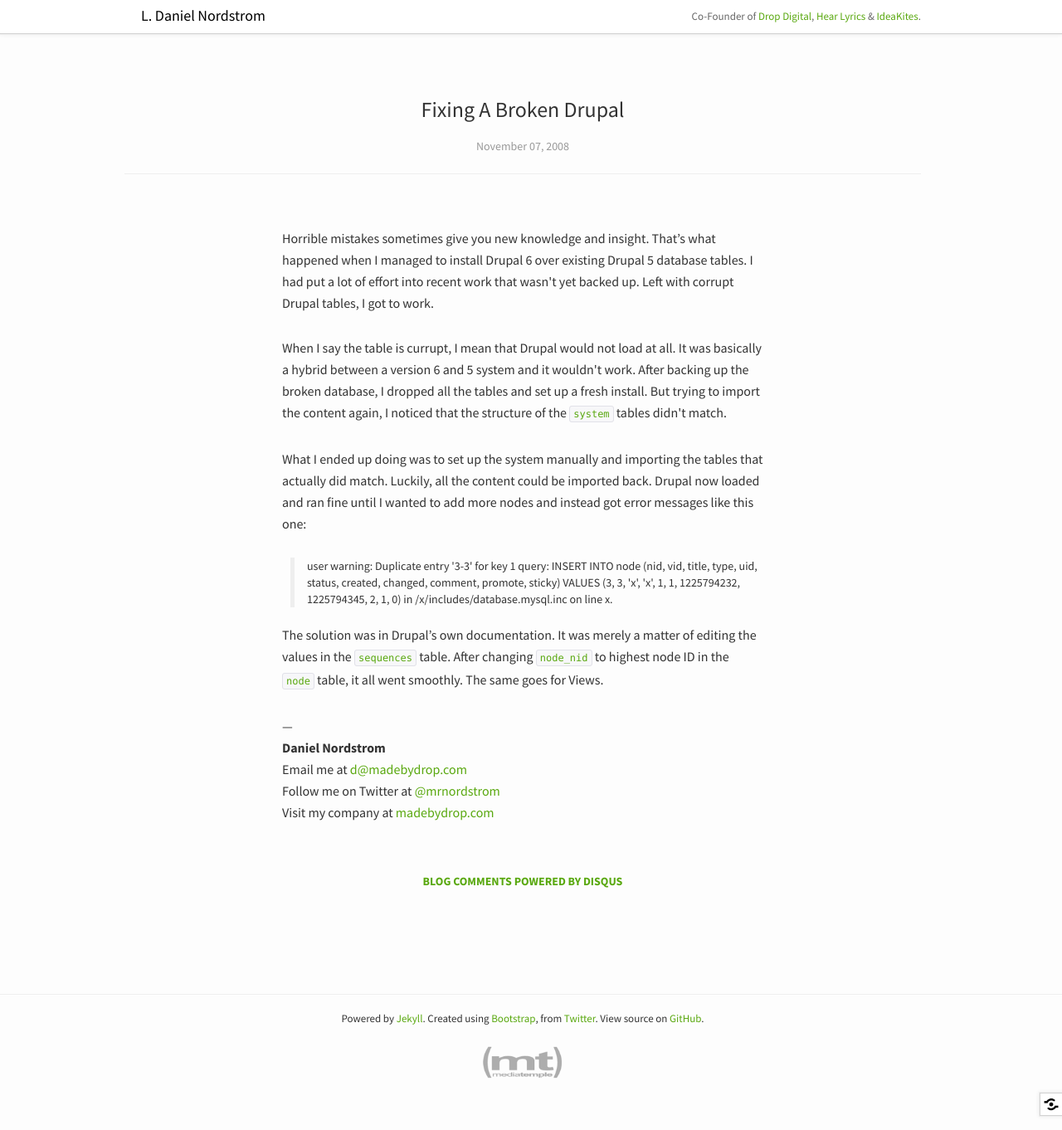
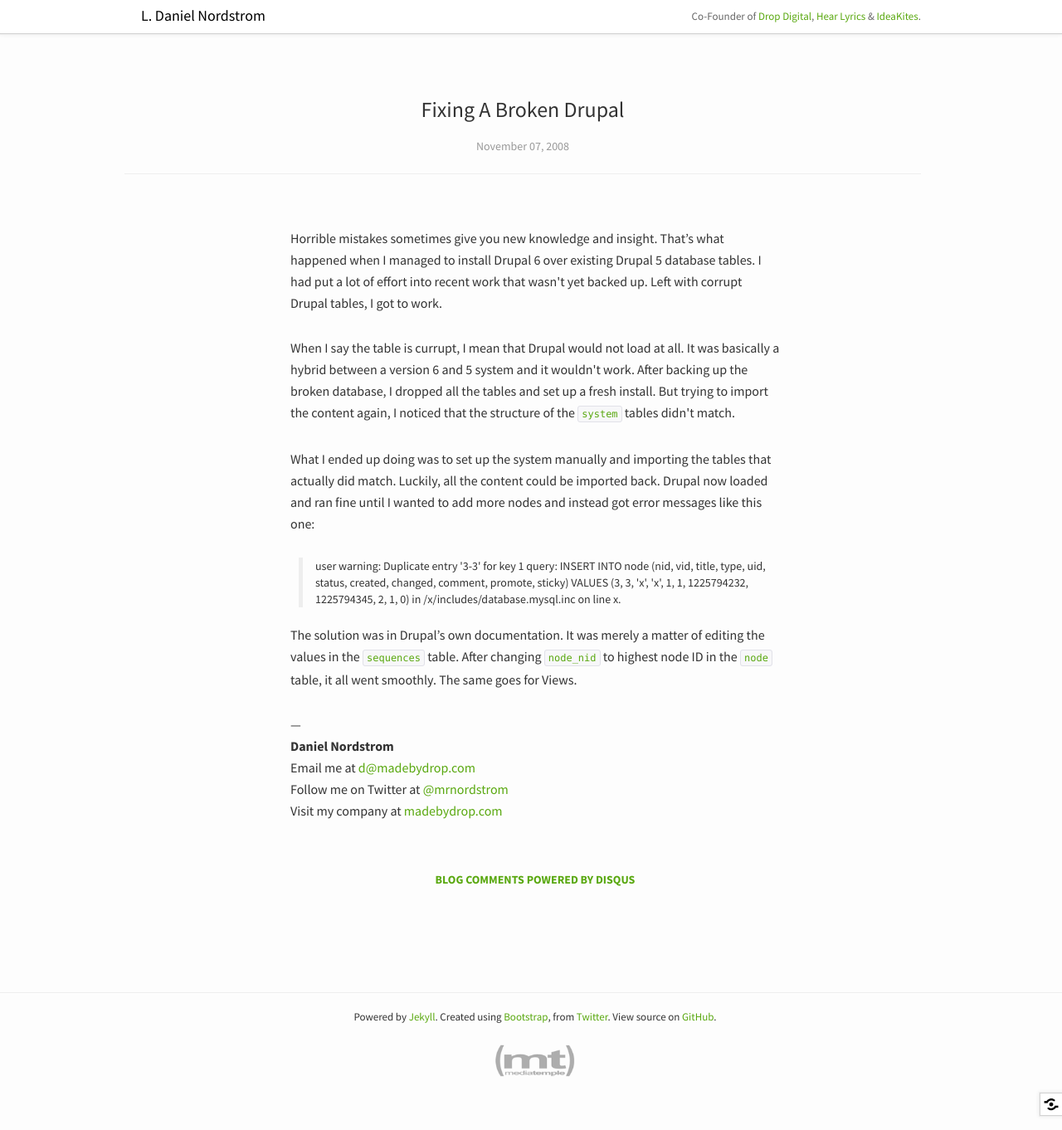
Before and after one commit to dnordstrom/mrnordstrom.com, a Jekyll site: the page built from _posts/2008-11-07-fixing-a-broken-drupal.markdown, in a window 1280 px wide and 1362 px high. Shown: the whole window at 83% size. Built offline with Jekyll 4.4.1, drawn with Linux system fonts in a browser that asks for light colours; nearby versions of some CDN libraries; Markdown is read by kramdown in place of the engine named in the settings; comment, search, counter and statistics services are not loaded.

Commit message:
Correcting responsiveness.

```diff
--- a/css/global.css
+++ b/css/global.css
@@ -246,10 +246,8 @@
 }
 
 .span6.offset3 {
-  margin-left: 205px;
-  width: 570px;
-  margin-left: 190px;
-  width: 580px;
+  margin-left: 200px;
+  width: 590px;
 }
 
 article:last-of-type {
@@ -327,7 +325,7 @@
   font-size: 14px;
   line-height: 22px;
   padding: 0 50px 0 0;
-  color: #999;
+  color: #696969;
 }
 
 /**
```
